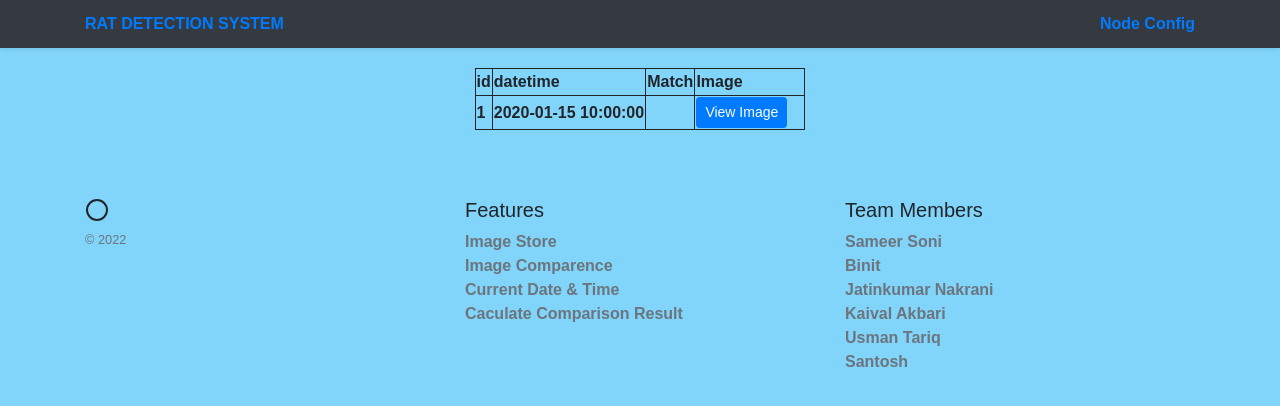
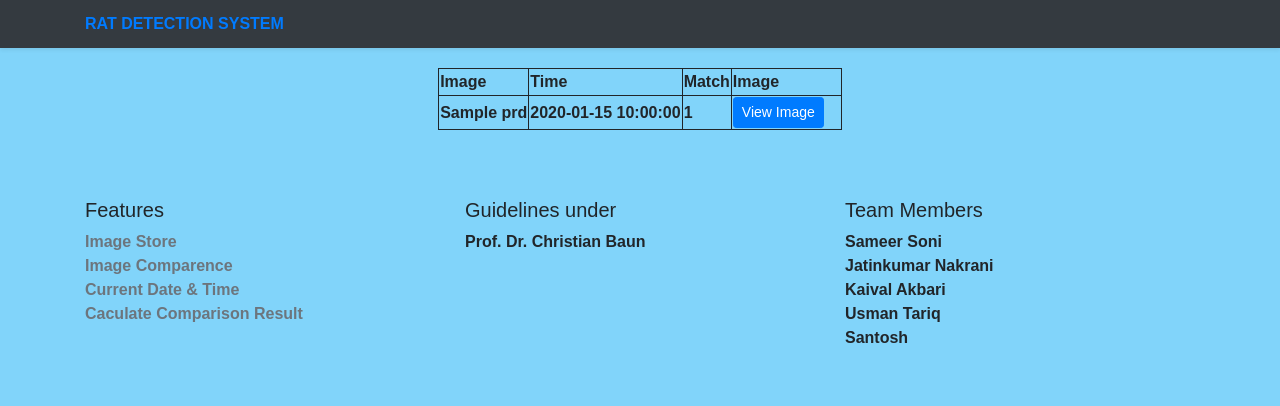
Before and after one commit to CloudStation1/pestdetectionsystem, a Flask app: template WebServer/Webapp/templates/home.html in a window 1280 px wide. Shown: the top 406 px of the page. Run offline with Flask 2, Linux system fonts and the light colour scheme; the template is opened without the code that fills it: most values are stand-ins (such as "Sample title", 1, 10 or a date in 2020); some libraries are stand-ins or nearby versions.

Commit message:
Display images from minIO buckets

```diff
--- a/WebServer/Webapp/templates/base.html
+++ b/WebServer/Webapp/templates/base.html
@@ -15,12 +15,11 @@
       crossorigin="anonymous"
     />
     <link
-rel="stylesheet"
-type="text/css"
-href="http://ajax.aspnetcdn.com/ajax/jquery.dataTables/1.9.4/css/jquery.dataTables.css"
-/>
-    <link rel="stylesheet" href="style.css"/>
-    <link rel="stylesheet" href="./templates/style.css"/>
+      rel="stylesheet"
+      type="text/css"
+      href="http://ajax.aspnetcdn.com/ajax/jquery.dataTables/1.9.4/css/jquery.dataTables.css"
+    />
+    <link rel="stylesheet" type="text/css" href="style.css">
 <title>
     RDS
 </title>
@@ -47,7 +46,7 @@ table, th, tr,td {
 
           <a class="py-2 d-none d-md-inline-block" id="home" href="/">RAT DETECTION SYSTEM</a>
 
-          <a class="py-2 d-none d-md-inline-block" id="NodeConfig" href="/NodeConfig">Node Config</a>
+          <!-- <a class="py-2 d-none d-md-inline-block" id="NodeConfig" href="/NodeConfig">Node Config</a> -->
 
 
         </div>
@@ -112,7 +111,8 @@ $("#table_id").dataTable();
       <script>
         $( document ).ready(function() {
           $( ".dataimg" ).click(function() {
-            $("#dimg").attr("src",$(this).data("value"));
+            var src = 'data:' + $(this).data('content-type') + ';base64,' + $(this).data("value")
+            $("#dimg").attr("src",src);
           });
         });
       </script>
--- a/WebServer/Webapp/templates/home.html
+++ b/WebServer/Webapp/templates/home.html
@@ -7,18 +7,18 @@
 <div class="container" style="margin:20px auto;">
   <table id="table_id" style="margin:20px auto;">
     <thead>
-      <th>id</th>
-      <th>datetime</th>
+      <th>Image</th>
+      <th>Time</th>
       <th>Match</th>
       <th>Image</th>
 
     </thead>
-  {% for prd in data['products'] %}
+  {% for prd in data %}
   <tr>
-    <td>{{ prd['id'] }}</td>
-    <td>{{ datetime }}</td>
-    <td></td>
-    <td width="110px"><button class="btn btn-primary btn-sm dataimg" data-toggle="modal" data-target="#exampleModal" data-value="{{ prd['thumbnail'] }}">View Image</button></td>
+    <td>{{ prd['img_name'] }}</td>
+    <td>{{ prd['today_datetime'] }}</td>
+    <td>{{ prd['match_percent'] }}</td>
+    <td width="110px"><button class="btn btn-primary btn-sm dataimg" data-toggle="modal" data-target="#exampleModal" data-content-type="{{ prd['content-type'] }}" data-value="{{ prd['img_content'] }}">View Image</button></td>
     <!-- <td><img src="{{ prd['thumbnail'] }}" /></td> -->
 
   </tr>
@@ -55,8 +55,8 @@
           </button>
         </div>
         <div class="modal-body">
-          <img style="display:none;" id="dimg" style="width:100%;" src="" alt="" />
-          <img style="width:100%;" src="../static/images/rat-image.jpeg" alt="" />
+          <img id="dimg" style="width:100%;" src="" alt="" />
+          <!-- <img style="width:100%;" src="../static/images/rat-image.jpeg" alt="" /> -->
         </div>
       </div>
     </div>
@@ -64,32 +64,30 @@
 
   <footer class="container py-5">
     <div class="row">
-      <div class="col-12 col-md">
-        <svg xmlns="http://www.w3.org/2000/svg" width="24" height="24" fill="none" stroke="currentColor" stroke-linecap="round" stroke-linejoin="round" stroke-width="2" class="d-block mb-2" role="img" viewBox="0 0 24 24" focusable="false"><title>Product</title><circle cx="12" cy="12" r="10"/></svg>
-        <small class="d-block mb-3 text-muted">&copy; 2022</small>
-      </div>
       <div class="col-6 col-md">
         <h5>Features</h5>
         <ul class="list-unstyled text-small">
           <li><a class="text-muted" href="#">Image Store</a></li>
           <li><a class="text-muted" href="#">Image Comparence</a></li>
-
-
-
           <li><a class="text-muted" href="#">Current Date & Time</a></li>
           <li><a class="text-muted" href="#">Caculate Comparison Result</a></li>
-
+        </ul>
+      </div>
+      <div class="col-6 col-md">
+        <h5>Guidelines under</h5>
+        <ul class="list-unstyled text-small">
+          <li>Prof. Dr. Christian Baun</li>
         </ul>
       </div>
       <div class="col-6 col-md">
         <h5>Team Members</h5>
         <ul class="list-unstyled text-small">
-          <li><a class="text-muted" href="#">Sameer Soni</a></li>
-          <li><a class="text-muted" href="#">Binit </a></li>
-          <li><a class="text-muted" href="#">Jatinkumar Nakrani</a></li>
-          <li><a class="text-muted" href="#">Kaival Akbari</a></li>
-          <li><a class="text-muted" href="#">Usman Tariq</a></li>
-          <li><a class="text-muted" href="#">Santosh</a></li>
+          <!-- <li><a class="text-muted" href="#">Sameer Soni</a></li> -->
+          <li>Sameer Soni</li>
+          <li>Jatinkumar Nakrani</li>
+          <li>Kaival Akbari</li>
+          <li>Usman Tariq</li>
+          <li>Santosh</li>
         </ul>
       </div>
 
```
Also changed, not shown: WebServer/Webapp/views.py (+22 -33 lines).
